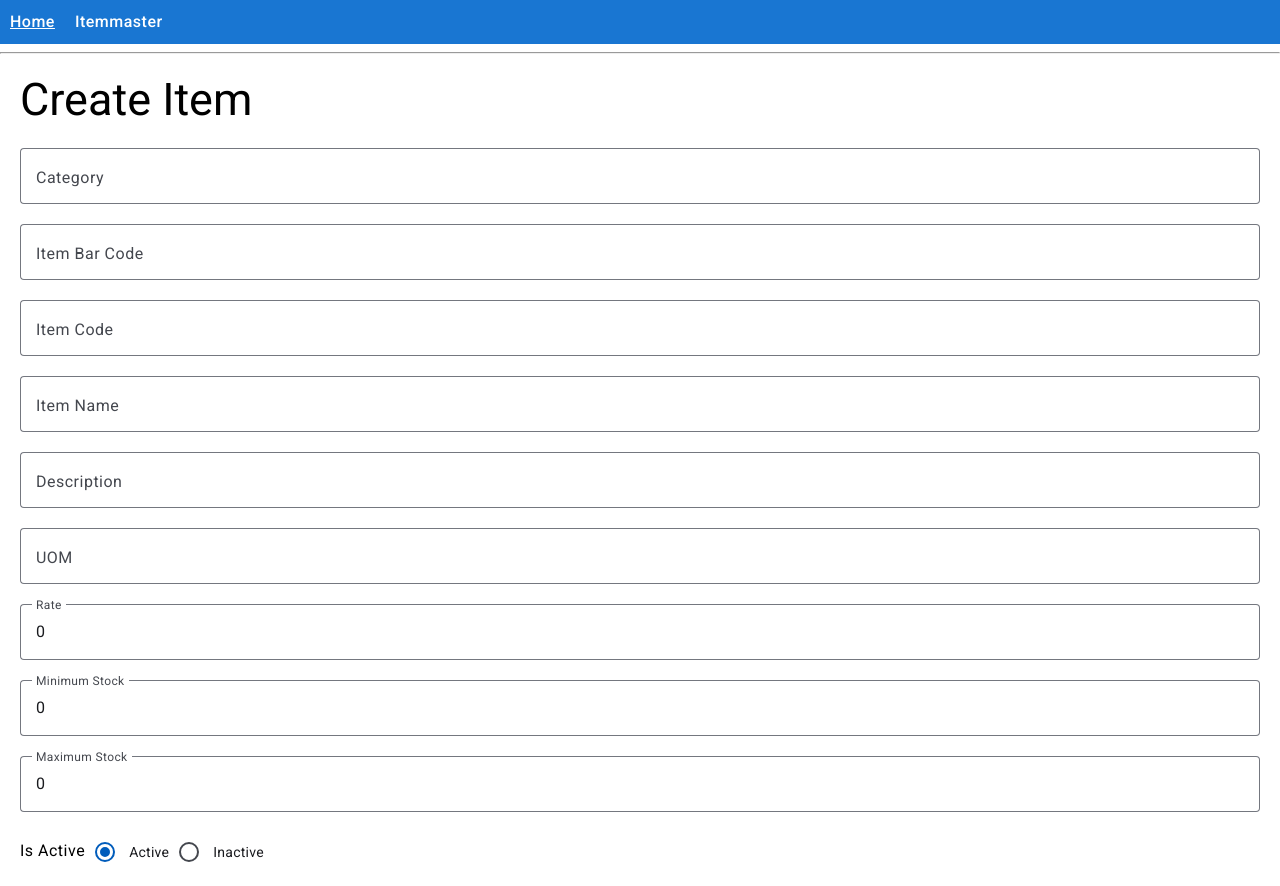
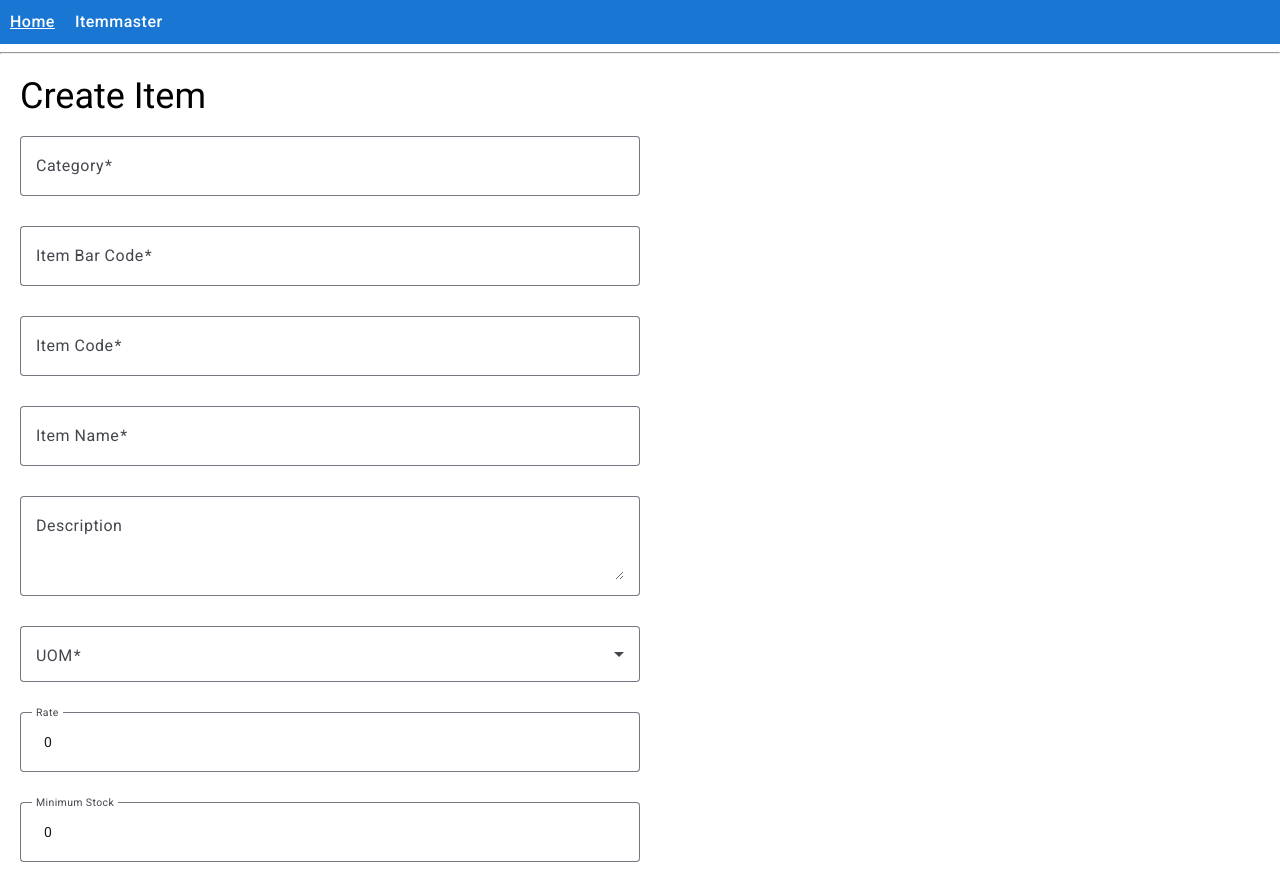
Before and after one commit to arulkg17/Invoice_Ui_Angular, an Angular app: page /create in a window 1280 px wide. Shown: the top 886 px of the page. Built offline with nearby package versions, Linux system fonts and the light colour scheme.

Commit message:
itemmaster form validation added

```diff
--- a/src/app/components/item-form/item-form.component.css
+++ b/src/app/components/item-form/item-form.component.css
@@ -0,0 +1,68 @@
+/* ===================== Error Messages ===================== */
+.error-text {
+  display: flex;
+  align-items: center;
+  gap: 5px;
+  font-weight: 600;
+  color: #d32f2f;
+}
+
+.error-text mat-icon {
+  font-size: 16px;
+  vertical-align: middle;
+}
+
+/* ===================== Form Field Styling ===================== */
+::ng-deep .mat-mdc-form-field.mat-form-field-invalid .mat-mdc-floating-label {
+  color: #d32f2f !important;
+  font-weight: bold;
+}
+
+.form-field {
+  margin-bottom: 10px; /* space between fields */
+}
+
+/* ===================== Small Form Styling ===================== */
+.item-form-small .mat-mdc-form-field {
+  font-size: 14px;           /* smaller font */
+  min-height: 35px;          /* smaller container */
+}
+
+.item-form-small .mat-mdc-form-field-flex {
+  padding: 0 8px;           /* reduce extra vertical padding */
+}
+
+.item-form-small .mat-mdc-input-element {
+  height: 28px;              /* smaller input box */
+  padding: 0 8px;            /* remove extra padding */
+  font-size: 14px;
+  line-height: 28px;         /* vertical alignment */
+}
+
+.item-form-small .mat-mdc-floating-label {
+  font-size: 12px;
+}
+
+.item-form-small .mat-mdc-form-field-subscript-wrapper {
+  font-size: 12px;
+  margin-top: 2px;
+}
+
+/* ===================== Radio Button Styling ===================== */
+.item-form-small .mat-radio-button .mat-radio-label {
+  font-size: 13px;
+  margin: 0 8px 0 0;
+}
+
+.item-form-small .mat-radio-container {
+  height: 20px;
+}
+
+.item-form-small textarea.mat-mdc-input-element {
+  height: auto;         /* let height grow naturally */
+  min-height: 50px;     /* adjust as needed */
+  padding: 4px 8px;
+  font-size: 14px;
+  line-height: 20px;
+  resize: vertical;     /* allow user to resize if needed */
+}
--- a/src/app/components/item-form/item-form.component.html
+++ b/src/app/components/item-form/item-form.component.html
@@ -1,66 +1,137 @@
-<div style="margin: 20px">
-  <h2>{{ isEdit ? "Edit Item" : "Create Item" }}</h2>
+<div class="item-form-small" style="margin: 20px">
+  <h3>{{ isEdit ? "Edit Item" : "Create Item" }}</h3>
 
-  <form [formGroup]="form" (ngSubmit)="submit()">
-    <mat-form-field appearance="outline" style="width: 100%">
+  <form [formGroup]="form" (ngSubmit)="submit()" *ngIf="form">
+
+    <!-- Category -->
+    <div class="form-field">
+      <mat-form-field appearance="outline" style="width: 50%;">
         <mat-label>Category</mat-label>
-      <input matInput formControlName="catCode" />
+        <input matInput formControlName="catCode" appSelectOnFocus />
+        <mat-error class="error-text" *ngIf="(isSubmitted || f['catCode'].touched) && f['catCode'].errors?.['required']">
+          <mat-icon color="warn">error</mat-icon> Category is required
+        </mat-error>
+        <mat-error class="error-text" *ngIf="(isSubmitted || f['catCode'].touched) && f['catCode'].errors?.['minlength']">
+          <mat-icon color="warn">error</mat-icon> Minimum {{ f['catCode'].errors?.['minlength']?.requiredLength }} character required
+        </mat-error>
+        <mat-error class="error-text" *ngIf="(isSubmitted || f['catCode'].touched) && f['catCode'].errors?.['maxlength']">
+          <mat-icon color="warn">error</mat-icon> Maximum {{ f['catCode'].errors?.['maxlength']?.requiredLength }} characters allowed
+        </mat-error>
       </mat-form-field>
+    </div>
 
-    <mat-form-field appearance="outline" style="width: 100%">
+    <!-- Item Bar Code -->
+    <div class="form-field">
+      <mat-form-field appearance="outline" style="width: 50%;">
         <mat-label>Item Bar Code</mat-label>
-      <input matInput formControlName="itemBarCode" />
+        <input matInput formControlName="itemBarCode" appSelectOnFocus />
+        <mat-error class="error-text" *ngIf="(isSubmitted || f['itemBarCode'].touched) && f['itemBarCode'].errors?.['required']">
+          <mat-icon color="warn">error</mat-icon> Item Bar Code is required
+        </mat-error>
+        <mat-error class="error-text" *ngIf="(isSubmitted || f['itemBarCode'].touched) && f['itemBarCode'].errors?.['minlength']">
+          <mat-icon color="warn">error</mat-icon> Minimum {{ f['itemBarCode'].errors?.['minlength']?.requiredLength }} character required
+        </mat-error>
+        <mat-error class="error-text" *ngIf="(isSubmitted || f['itemBarCode'].touched) && f['itemBarCode'].errors?.['maxlength']">
+          <mat-icon color="warn">error</mat-icon> Maximum {{ f['itemBarCode'].errors?.['maxlength']?.requiredLength }} characters allowed
+        </mat-error>
       </mat-form-field>
+    </div>
 
-    <mat-form-field appearance="outline" style="width: 100%">
+    <!-- Item Code -->
+    <div class="form-field">
+      <mat-form-field appearance="outline" style="width: 50%;">
         <mat-label>Item Code</mat-label>
-      <input matInput formControlName="itemCode" />
+        <input matInput formControlName="itemCode" appSelectOnFocus />
+        <mat-error class="error-text" *ngIf="(isSubmitted || f['itemCode'].touched) && f['itemCode'].errors?.['required']">
+          <mat-icon color="warn">error</mat-icon> Item Code is required
+        </mat-error>
+        <mat-error class="error-text" *ngIf="(isSubmitted || f['itemCode'].touched) && f['itemCode'].errors?.['minlength']">
+          <mat-icon color="warn">error</mat-icon> Minimum {{ f['itemCode'].errors?.['minlength']?.requiredLength }} character required
+        </mat-error>
+        <mat-error class="error-text" *ngIf="(isSubmitted || f['itemCode'].touched) && f['itemCode'].errors?.['maxlength']">
+          <mat-icon color="warn">error</mat-icon> Maximum {{ f['itemCode'].errors?.['maxlength']?.requiredLength }} characters allowed
+        </mat-error>
       </mat-form-field>
+    </div>
 
-    <mat-form-field appearance="outline" style="width: 100%">
+    <!-- Item Name -->
+    <div class="form-field">
+      <mat-form-field appearance="outline" style="width: 50%;">
         <mat-label>Item Name</mat-label>
-      <input matInput formControlName="itemName" />
+        <input matInput formControlName="itemName" appSelectOnFocus />
+        <mat-error class="error-text" *ngIf="(isSubmitted || f['itemName'].touched) && f['itemName'].errors?.['required']">
+          <mat-icon color="warn">error</mat-icon> Item Name is required
+        </mat-error>
+        <mat-error class="error-text" *ngIf="(isSubmitted || f['itemName'].touched) && f['itemName'].errors?.['minlength']">
+          <mat-icon color="warn">error</mat-icon> Minimum {{ f['itemName'].errors?.['minlength']?.requiredLength }} character required
+        </mat-error>
+        <mat-error class="error-text" *ngIf="(isSubmitted || f['itemName'].touched) && f['itemName'].errors?.['maxlength']">
+          <mat-icon color="warn">error</mat-icon> Maximum {{ f['itemName'].errors?.['maxlength']?.requiredLength }} characters allowed
+        </mat-error>
       </mat-form-field>
+    </div>
 
-    <mat-form-field appearance="outline" style="width: 100%">
+    <!-- Description -->
+    <div class="form-field">
+      <mat-form-field appearance="outline" style="width: 50%;">
         <mat-label>Description</mat-label>
-      <input matInput formControlName="description" />
+        <textarea matInput formControlName="description" rows="3"  appSelectOnFocus ></textarea>
+        <mat-error class="error-text" *ngIf="(isSubmitted || f['description'].touched) && f['description'].errors?.['maxlength']">
+          <mat-icon color="warn">error</mat-icon> Maximum {{ f['description'].errors?.['maxlength']?.requiredLength }} characters allowed
+        </mat-error>
       </mat-form-field>
+    </div>
 
-    <mat-form-field appearance="outline" style="width: 100%">
+    <!-- UOM -->
+    <div class="form-field">
+      <mat-form-field appearance="outline" style="width: 50%;">
         <mat-label>UOM</mat-label>
-      <input matInput formControlName="uom" />
+        <mat-select formControlName="uom">
+          <mat-option *ngFor="let uom of uomLists" [value]="uom">{{ uom }}</mat-option>
+        </mat-select>
+        <mat-error class="error-text" *ngIf="(isSubmitted || f['uom'].touched) && f['uom'].errors?.['required']">
+          <mat-icon color="warn">error</mat-icon> UOM is required
+        </mat-error>
       </mat-form-field>
+    </div>
 
-    <mat-form-field appearance="outline" style="width: 100%">
+    <!-- Rate -->
+    <div class="form-field">
+      <mat-form-field appearance="outline" style="width: 50%;">
         <mat-label>Rate</mat-label>
-      <input matInput formControlName="rate" />
+        <input matInput formControlName="rate" appSelectOnFocus />
       </mat-form-field>
+    </div>
 
-    <mat-form-field appearance="outline" style="width: 100%">
-      <mat-label>Minimum Stock </mat-label>
-      <input matInput formControlName="minimumStock" />
+    <!-- Minimum Stock -->
+    <div class="form-field">
+      <mat-form-field appearance="outline" style="width: 50%;">
+        <mat-label>Minimum Stock</mat-label>
+        <input matInput formControlName="minimumStock" appSelectOnFocus />
       </mat-form-field>
+    </div>
 
-    <mat-form-field appearance="outline" style="width: 100%">
+    <!-- Maximum Stock -->
+    <div class="form-field">
+      <mat-form-field appearance="outline" style="width: 50%;">
         <mat-label>Maximum Stock</mat-label>
-      <input matInput formControlName="maximumStock" />
+        <input matInput formControlName="maximumStock" appSelectOnFocus />
       </mat-form-field>
+    </div>
 
+    <!-- Is Active -->
+    <div class="form-field">
       <mat-label>Is Active</mat-label>
       <mat-radio-group formControlName="isActive" class="radio-group">
         <mat-radio-button [value]="true" color="primary">Active</mat-radio-button>
         <mat-radio-button [value]="false" color="warn">Inactive</mat-radio-button>
       </mat-radio-group>
+    </div>
 
-    <br /><br />
+    <br />
 
-    <button mat-flat-button color="primary">
-      {{ isEdit ? "Update" : "Save" }}
-    </button>
-
-    <button mat-stroked-button routerLink="/items" style="margin-left: 10px">
-      Cancel
-    </button>
+    <!-- Buttons -->
+    <button mat-flat-button color="primary">{{ isEdit ? "Update" : "Save" }}</button>
+    <button mat-stroked-button routerLink="/items" style="margin-left: 10px">Cancel</button>
   </form>
 </div>
--- a/src/app/components/item-form/item-form.component.ts
+++ b/src/app/components/item-form/item-form.component.ts
@@ -10,8 +10,11 @@ import { MatFormFieldModule } from '@angular/material/form-field';
 import { MatInputModule } from '@angular/material/input';
 import { MatButtonModule } from '@angular/material/button';
 import { MatRadioModule } from '@angular/material/radio';
-import { ItemRequest } from '../../models/itemrequest';
+import { MatSelectModule } from '@angular/material/select';
+import { MatIconModule } from '@angular/material/icon';
+
 import { Itemmaster } from '../../models/itemmaster';
+import { SelectOnFocusDirective } from "../../custom-directives/select-on-focus.directive";
 
 @Component({
   selector: 'app-item-form',
@@ -23,9 +26,13 @@ import { Itemmaster } from '../../models/itemmaster';
     MatFormFieldModule,
     MatInputModule,
     MatButtonModule,
-    MatRadioModule
-  ],
-  templateUrl: './item-form.component.html'
+    MatRadioModule,
+    MatSelectModule,
+    MatIconModule,
+    SelectOnFocusDirective
+],
+  templateUrl: './item-form.component.html',
+  styleUrls: ['./item-form.component.css']
 })
 export class ItemFormComponent implements OnInit {
 
@@ -33,7 +40,8 @@ export class ItemFormComponent implements OnInit {
 
   isEdit = false;
   id!: number;
-
+  uomLists : string[] = ['KGS','NOS','LTR','DOZ'];
+  isSubmitted = false;
   constructor(
     private fb: FormBuilder,
     private service: ItemmasterService,
@@ -42,15 +50,18 @@ export class ItemFormComponent implements OnInit {
     private snackBar: MatSnackBar
   ) {}
 
+  get f(){
+    return this.form.controls;
+  }
+
   ngOnInit(): void {
-
     this.form = this.fb.group({
-      catCode: [''],
-      itemBarCode:[''],
-      itemCode: [''],
-      itemName: [''],
-      description:[''],
-      uom:[''],
+      catCode: ['', [Validators.required, Validators.minLength(1),Validators.maxLength(5)]],
+      itemBarCode:['', [Validators.required, Validators.minLength(1), Validators.maxLength(25)]],
+      itemCode: ['', [Validators.required, Validators.minLength(1), Validators.maxLength(10)]],
+      itemName: ['', [Validators.required, Validators.minLength(1), Validators.maxLength(100)]],
+      description:['', Validators.maxLength(250)],
+      uom:['', Validators.required],
       rate:[0],
       minimumStock:[0],
       maximumStock:[0],
@@ -74,7 +85,12 @@ export class ItemFormComponent implements OnInit {
   }
 
   submit() {
-    if(this.form.invalid) return;
+    this.isSubmitted = true;
+    if(this.form.invalid)
+      {
+       this.form.markAllAsTouched();
+        return;
+      }
     const formValue = this.form.value;
     const payload: Itemmaster = {
         ...formValue,
--- a/src/app/components/item-list/item-list.component.css
+++ b/src/app/components/item-list/item-list.component.css
@@ -20,3 +20,10 @@ tr:nth-child(even) {
 tr:hover {
     background-color: #f1f1f1; /* hover effect */
 }
+
+.wrap-text {
+  white-space: normal;      /* allow line breaks */
+  word-break: break-word;   /* break long words */
+  max-width: 175px;         /* adjust width for 25 chars */
+  line-height: 1.2;         /* optional: better spacing */
+}
--- a/src/app/components/item-list/item-list.component.html
+++ b/src/app/components/item-list/item-list.component.html
@@ -1,90 +1,101 @@
 <div style="margin: 20px">
+  <button mat-flat-button color="primary" routerLink="/create">Add Item</button>
 
-  <button mat-flat-button color="primary" routerLink="/create">
-    Add Item
-  </button>
-
-  <table mat-table [dataSource]="dataSource" class="mat-elevation-z8" style="width:100%; margin-top:20px">
-
+  <table
+    mat-table
+    [dataSource]="dataSource"
+    class="mat-elevation-z8"
+    style="width: 100%; margin-top: 20px"
+  >
     <!-- cat Code-->
     <ng-container matColumnDef="catCode">
-      <th mat-header-cell *matHeaderCellDef> Cat Code </th>
-      <td mat-cell *matCellDef="let item"> {{item.catCode}} </td>
+      <th mat-header-cell *matHeaderCellDef>Cat Code</th>
+      <td mat-cell *matCellDef="let item">{{ item.catCode }}</td>
     </ng-container>
 
     <!-- item Bar Code-->
     <ng-container matColumnDef="itemBarCode">
-      <th mat-header-cell *matHeaderCellDef> Item Bar Code </th>
-      <td mat-cell *matCellDef="let item"> {{item.itemBarCode}} </td>
+      <th mat-header-cell *matHeaderCellDef>Item Bar Code</th>
+      <td mat-cell *matCellDef="let item">{{ item.itemBarCode }}</td>
     </ng-container>
 
     <!-- Item Code -->
     <ng-container matColumnDef="itemCode">
-      <th mat-header-cell *matHeaderCellDef> Code </th>
-      <td mat-cell *matCellDef="let item"> {{item.itemCode}} </td>
+      <th mat-header-cell *matHeaderCellDef>Item Code</th>
+      <td mat-cell *matCellDef="let item">{{ item.itemCode }}</td>
     </ng-container>
 
     <!-- Item Name -->
     <ng-container matColumnDef="itemName">
-      <th mat-header-cell *matHeaderCellDef> Item Name </th>
-      <td mat-cell *matCellDef="let item"> {{item.itemName}} </td>
+      <th mat-header-cell *matHeaderCellDef>Item Name</th>
+      <td mat-cell *matCellDef="let item" class="wrap-text">
+        {{ item.itemName | slice: 0 : 25
+        }}<span *ngIf="item.itemName.length > 25">...</span>
+      </td>
     </ng-container>
 
     <!-- Description -->
     <ng-container matColumnDef="description">
-      <th mat-header-cell *matHeaderCellDef> Description </th>
-      <td mat-cell *matCellDef="let item"> {{item.description}} </td>
+      <th mat-header-cell *matHeaderCellDef>Description</th>
+      <td mat-cell *matCellDef="let item" class="wrap-text">
+        {{ item.description | slice: 0 : 25
+        }}<span *ngIf="item.description.length > 25">...</span>
+      </td>
     </ng-container>
 
     <!-- UOM -->
     <ng-container matColumnDef="uom">
-      <th mat-header-cell *matHeaderCellDef> UOM </th>
-      <td mat-cell *matCellDef="let item"> {{item.uom}} </td>
+      <th mat-header-cell *matHeaderCellDef>UOM</th>
+      <td mat-cell *matCellDef="let item">{{ item.uom }}</td>
     </ng-container>
 
     <!-- Rate -->
     <ng-container matColumnDef="rate">
-      <th mat-header-cell *matHeaderCellDef> Rate </th>
-      <td mat-cell *matCellDef="let item"> {{item.rate}} </td>
+      <th mat-header-cell *matHeaderCellDef>Rate</th>
+      <td mat-cell *matCellDef="let item">{{ item.rate }}</td>
     </ng-container>
 
     <!-- Minimum Stock -->
     <ng-container matColumnDef="minimumStock">
-      <th mat-header-cell *matHeaderCellDef> Minimum Stock </th>
-      <td mat-cell *matCellDef="let item"> {{item.minimumStock}} </td>
+      <th mat-header-cell *matHeaderCellDef>Min Stock</th>
+      <td mat-cell *matCellDef="let item">{{ item.minimumStock }}</td>
     </ng-container>
 
     <!-- Maximum Stock -->
     <ng-container matColumnDef="maximumStock">
-      <th mat-header-cell *matHeaderCellDef> Maximum Stock </th>
-      <td mat-cell *matCellDef="let item"> {{item.maximumStock}} </td>
+      <th mat-header-cell *matHeaderCellDef>Max Stock</th>
+      <td mat-cell *matCellDef="let item">{{ item.maximumStock }}</td>
     </ng-container>
 
     <!-- Status -->
     <ng-container matColumnDef="isActive">
-      <th mat-header-cell *matHeaderCellDef> Status </th>
-      <td mat-cell *matCellDef="let item"> {{item.isActive}} </td>
+      <th mat-header-cell *matHeaderCellDef>Status</th>
+      <td mat-cell *matCellDef="let item">{{ item.isActive }}</td>
     </ng-container>
 
     <!-- Actions -->
     <ng-container matColumnDef="actions">
-      <th mat-header-cell *matHeaderCellDef> Actions </th>
+      <th mat-header-cell *matHeaderCellDef>Actions</th>
       <td mat-cell *matCellDef="let item">
-
-        <button mat-flat-button color="primary" [routerLink]="['/edit', item.id]">
+        <button
+          mat-flat-button
+          color="primary"
+          [routerLink]="['/edit', item.id]"
+        >
           Edit
         </button>
 
-        <button mat-flat-button color="warn" (click)="delete(item.id, item.itemName)">
+        <button
+          mat-flat-button
+          color="warn"
+          (click)="delete(item.id, item.itemName)"
+        >
           Delete
         </button>
-
       </td>
     </ng-container>
 
     <tr mat-header-row *matHeaderRowDef="displayedColumns"></tr>
-    <tr mat-row *matRowDef="let row; columns: displayedColumns;"></tr>
-
+    <tr mat-row *matRowDef="let row; columns: displayedColumns"></tr>
   </table>
-
 </div>
--- /dev/null
+++ b/src/app/custom-directives/select-on-focus.directive.ts
@@ -0,0 +1,16 @@
+import { Directive, HostListener } from '@angular/core';
+
+@Directive({
+  selector: '[appSelectOnFocus]',
+  standalone: true
+})
+export class SelectOnFocusDirective {
+  constructor() { }
+  @HostListener('focus', ['$event'])
+  onFocus(event: FocusEvent) {
+    const input = event.target as HTMLInputElement | null;
+    if (input && input.value) {
+      setTimeout(() => input.select(), 0); // safe for Angular Material
+    }
+  }
+}
```
Also changed, not shown: 1 other file (tests, documents, lock files or other folders). Lines whose indentation alone changed are shown as unchanged.
